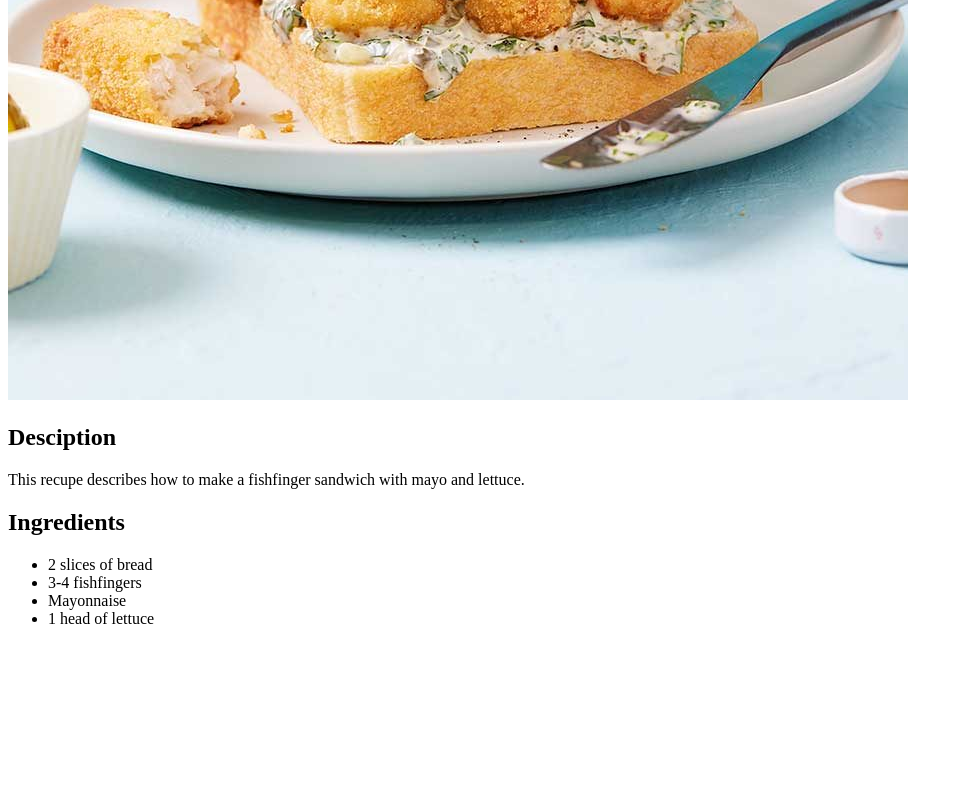
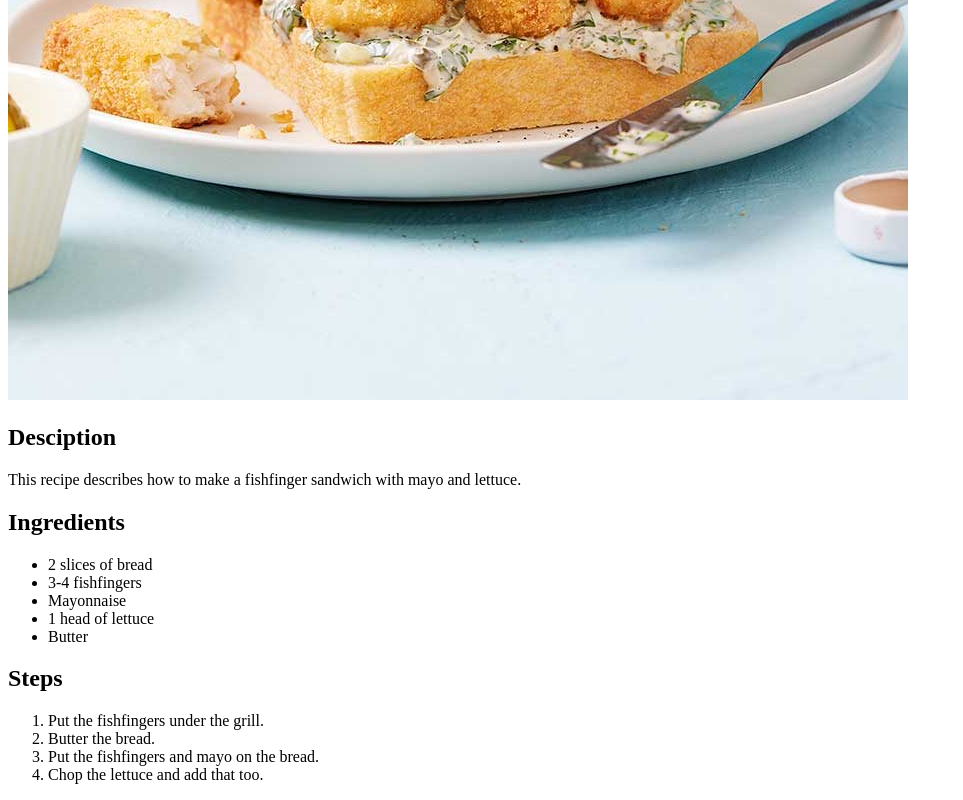
Before and after one commit to arcm84/odin-recipes, a plain HTML site: page recipes/fishfinger_sandwich.html in a window 1280 px wide. Shown: the part 516-1316 px from the top of the page, without its empty margins (0-963 px from the left). Before the commit the page ends 1160 px from the top, so only its background shows below. Drawn offline with Linux system fonts and the light colour scheme; files whose address does not match are found by name.

Commit message:
Finished fishfinger_sandwich.html
Added ingredients and steps

```diff
--- a/recipes/fishfinger_sandwich.html
+++ b/recipes/fishfinger_sandwich.html
@@ -16,7 +16,7 @@
         Desciption
     </h2>
 
-    This recupe describes how to make a fishfinger sandwich with mayo and lettuce.
+    This recipe describes how to make a fishfinger sandwich with mayo and lettuce.
 
     <h2>
         Ingredients
@@ -27,6 +27,18 @@
         <li>3-4 fishfingers</li>
         <li>Mayonnaise</li>
         <li>1 head of lettuce</li>
+        <li>Butter</li>
     </ul>
+
+    <h2>
+        Steps
+    </h2>
+
+    <ol>
+        <li>Put the fishfingers under the grill.</li>
+        <li>Butter the bread.</li>
+        <li>Put the fishfingers and mayo on the bread.</li>
+        <li>Chop the lettuce and add that too.</li>
+    </ol>
 </body>
 </html>
```
